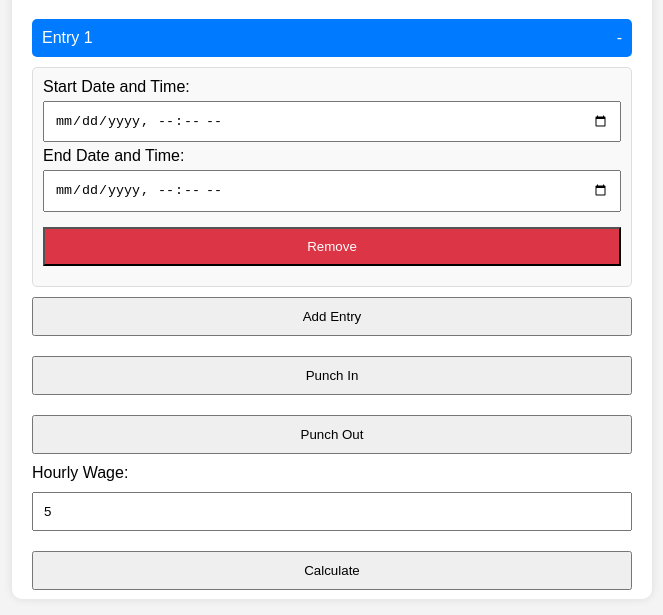
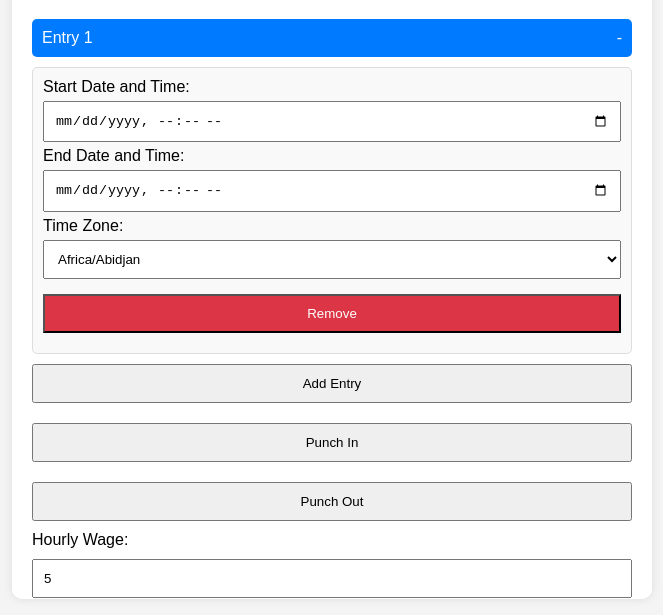
Before and after one commit to lscherub/twc, a plain HTML site: page index.html in a window 1280 px wide. Both pictures are taken after typing "5" into the empty fields and a click on the button "Add Entry". Shown: the part 141-756 px from the top of the page, without its empty margins (308-971 px from the left). Drawn offline with Linux system fonts and the light colour scheme.

Commit message:
Update index.html

```diff
--- a/index.html
+++ b/index.html
@@ -26,7 +26,7 @@
             max-height: 80vh;
             overflow-y: auto;
         }
-        input, button {
+        input, button, select {
             margin: 10px 0;
             padding: 10px;
             width: 100%;
@@ -51,7 +51,7 @@
             border: 1px solid #ddd;
             border-radius: 5px;
         }
-        .entry-content label, .entry-content input {
+        .entry-content label, .entry-content input, .entry-content select {
             margin: 5px 0;
         }
         .entry-content button {
@@ -81,11 +81,13 @@
         let entryCount = 0;
         let punchInTime = null;
 
+        const timeZones = Intl.supportedValuesOf('timeZone');
+
         function loadEntries() {
             const entries = JSON.parse(localStorage.getItem('entries')) || [];
             entryCount = entries.length;
             entries.forEach((entry, index) => {
-                const entryDiv = createEntryDiv(index + 1, entry.start, entry.end);
+                const entryDiv = createEntryDiv(index + 1, entry.start, entry.end, entry.timeZone);
                 document.getElementById('entries').appendChild(entryDiv);
             });
             const wage = localStorage.getItem('wage');
@@ -99,15 +101,16 @@
             for (let i = 1; i <= entryCount; i++) {
                 const start = document.getElementById(`start${i}`).value;
                 const end = document.getElementById(`end${i}`).value;
+                const timeZone = document.getElementById(`timeZone${i}`).value;
                 if (start && end) {
-                    entries.push({ start, end });
+                    entries.push({ start, end, timeZone });
                 }
             }
             localStorage.setItem('entries', JSON.stringify(entries));
             localStorage.setItem('wage', document.getElementById('wage').value);
         }
 
-        function createEntryDiv(id, startValue = '', endValue = '') {
+        function createEntryDiv(id, startValue = '', endValue = '', timeZoneValue = Intl.DateTimeFormat().resolvedOptions().timeZone) {
             const entryDiv = document.createElement('div');
             entryDiv.className = 'entry';
             entryDiv.id = `entry${id}`;
@@ -121,6 +124,10 @@
                     <input type="datetime-local" id="start${id}" value="${startValue}" />
                     <label for="end${id}">End Date and Time:</label>
                     <input type="datetime-local" id="end${id}" value="${endValue}" />
+                    <label for="timeZone${id}">Time Zone:</label>
+                    <select id="timeZone${id}">
+                        ${timeZones.map(tz => `<option value="${tz}" ${tz === timeZoneValue ? 'selected' : ''}>${tz}</option>`).join('')}
+                    </select>
                     <button onclick="removeEntry(${id})">Remove</button>
                 </div>
             `;
@@ -164,8 +171,9 @@
                 return;
             }
             const punchOutTime = new Date();
+            const timeZone = Intl.DateTimeFormat().resolvedOptions().timeZone;
             entryCount++;
-            const entryDiv = createEntryDiv(entryCount, punchInTime.toISOString().slice(0, 16), punchOutTime.toISOString().slice(0, 16));
+            const entryDiv = createEntryDiv(entryCount, punchInTime.toISOString().slice(0, 16), punchOutTime.toISOString().slice(0, 16), timeZone);
             document.getElementById('entries').appendChild(entryDiv);
             toggleEntry(entryCount); // Automatically collapse the newly added entry
             punchInTime = null;
```
